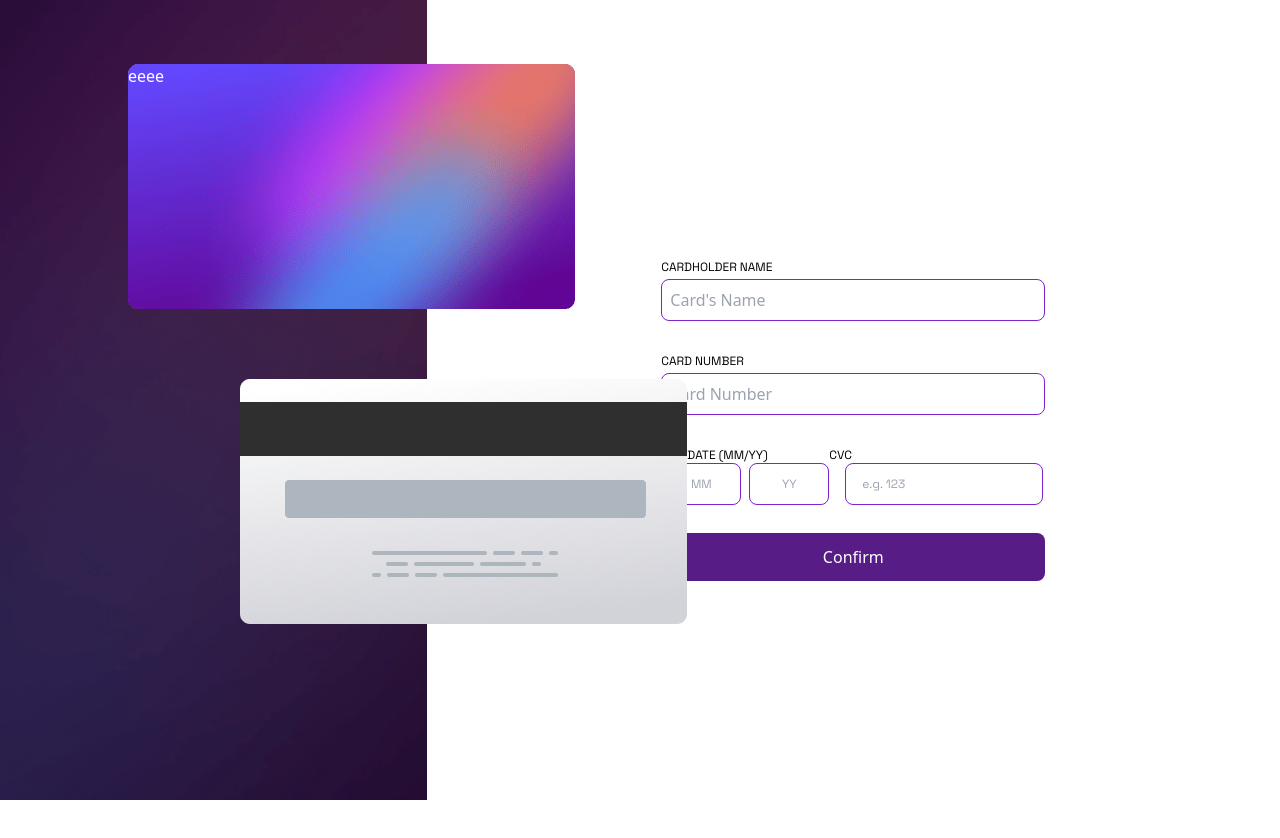
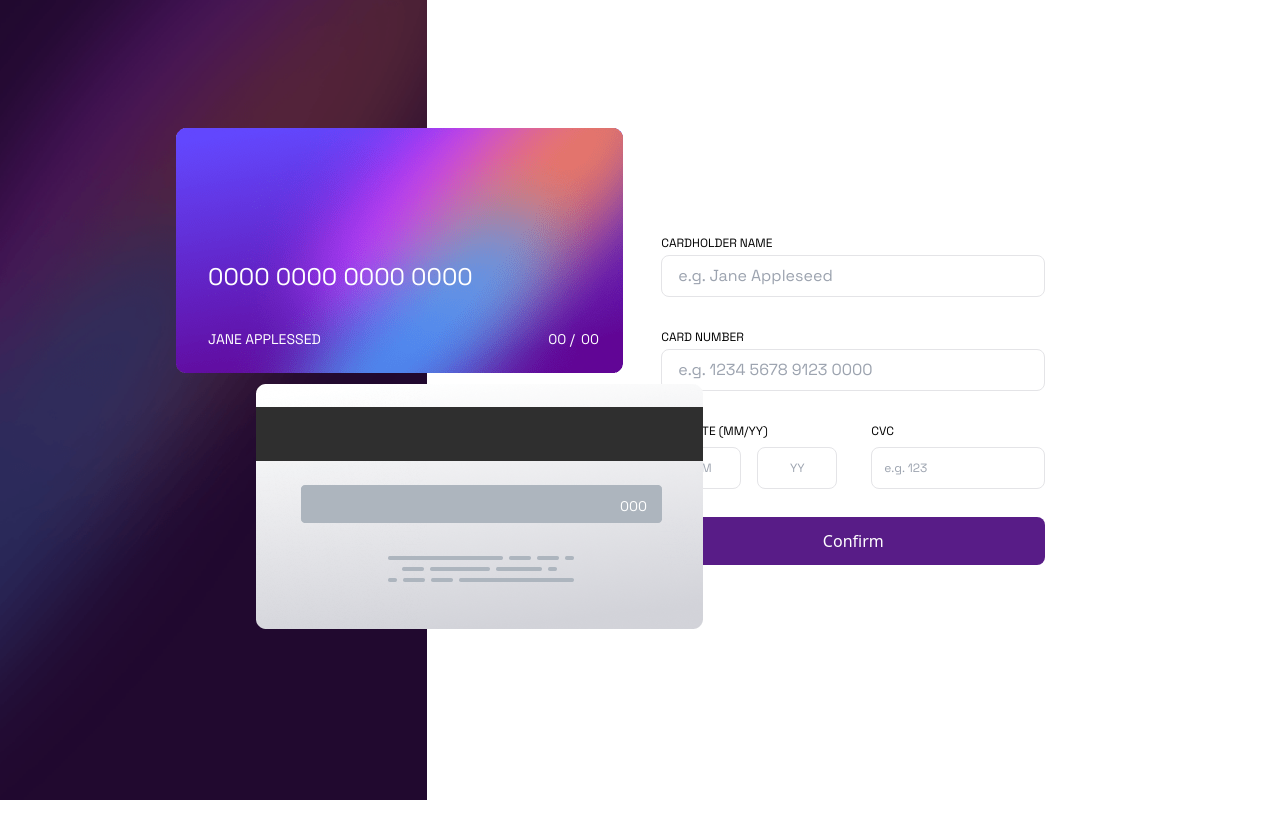
Before and after one commit to MiikePine/CreditCard, a React (Vite) app: page / in a window 1280 px wide. After the commit the page ends 800 px from the top, so only its background shows below. Built offline with nearby package versions, Linux system fonts and the light colour scheme.

Commit message:
almost finished

```diff
--- a/package.json
+++ b/package.json
@@ -14,6 +14,7 @@
     "react": "^18.2.0",
     "react-dom": "^18.2.0",
     "react-hook-form": "^7.44.3",
+    "react-router-dom": "^6.13.0",
     "yup": "^1.2.0"
   },
   "devDependencies": {
--- a/src/App.jsx
+++ b/src/App.jsx
@@ -5,11 +5,13 @@ import { useForm } from 'react-hook-form';
 import { yupResolver } from '@hookform/resolvers/yup';
 import * as Yup from 'yup';
 import CardFront from './components/CardFront';
-import  { useState } from 'react';
+import Ty from './Ty';
+import { useState } from 'react';
 
 
-const App = () => {
-  const [cardHolderName, setCardHolderName] = useState('');
+
+
+
 
 
   const validationSchema = Yup.object().shape({
@@ -17,9 +19,7 @@ const App = () => {
 
 
 
-
-
-    cardHolder: Yup.string()
+    cardHolderName: Yup.string()
     .label('Name on card')
     .required("Holder's Card Name is required"),
 
@@ -37,12 +37,12 @@ const App = () => {
     cvc: Yup.string()
       .label('CVC')
       .matches(/^\d+$/, {
-        message: 'CVC must contain only numbers',
+        message: "Can't be blank",
         excludeEmptyString: true,
       })
       .min(3)
       .max(4)
-      .required("CVC number is required"),
+      .required("Can't be blank"),
 
 
 
@@ -50,68 +50,100 @@ const App = () => {
       .label('Expiry month')
       .min(2)
       .max(2)
-      .required("Can't be blank"),
+      .required("Can't be blaeeeeeeenk"),
 
 
 
 
     expiryYear: Yup.string()
       .label('Expiry year')
-      .min(4)
-      .max(4)
+      .min(2)
+      .max(2)
       .required("Can't be blank"),
   });
 
-  const { handleSubmit, register, formState: { errors } } = useForm({
+
+  const App = () => {
+
+    const [showTy, setShowTy] = useState(false);
+
+
+const handleClick = () => {
+  setShowTy(true);
+};
+
+  const { handleSubmit, watch, register, formState: { errors } } = useForm({
     resolver: yupResolver(validationSchema),
   });
 
-  const onSubmit = (data) => {
-    console.log(data);
+  const cardHolderName = watch('cardHolderName', 'JANE APPLESSED');
+  const cardNumber = watch('cardNumber', '0000 0000 0000 0000');
+  const expiryMonth = watch('expiryMonth', '00');
+  const expiryYear = watch('expiryYear', '00');
+  const cvc = watch('cvc', '000');
+
+
+
+  const onSubmitHandler = (data) => {
+    console.log({ data });
+    handleClick();
   };
 
+
+
+  if (showTy) {
+    return <Ty cvc={cvc} cardHolderName={cardHolderName} cardNumber={cardNumber} expiryMonth={expiryMonth}  expiryYear={expiryYear} />;
+  }
+
   return (
-    <div className="flex w-screen">
-      <section className="w-1/3 relative">
-        <div className="h-screen">
-          <img src="./src/images/bgM.png" alt="React Image" className="object-cover h-full w-full" />
-        </div>
-        <div className="fixed">
-          <CardBack />
+    <div className=" md:flex md:w-screen">
+      <section className=" md:w-1/3 md:relative">
+
+
+        <div className=" md:h-screen">
+          <img src="./src/images/bgD.png" alt="React Image" className="hidden md:block object-cover absolute h-full w-full" />
         </div>
 
-        <div className="sticky mt-10">
-          <CardFront className="text-white" cardHolderName={cardHolderName}/>
+        <div className="w-full">
+          <img src="./src/images/bgM.png" alt="React Image" className="block md:hidden object-cover h-full w-full" />
+        </div>
+
+
+        <div className="fixed">
+          <CardBack className="text-white" cvc={cvc}/>
+        </div>
+
+        <div className="fixed">
+          <CardFront className="text-white" cardHolderName={cardHolderName} cardNumber={cardNumber} expiryMonth={expiryMonth}  expiryYear={expiryYear}/>
         </div>
 
       </section>
 
 
 {/* FORM */}
-      <section className="w-2/3 flex items-center justify-center">
+      <section className="mx-10 md:mx-0 md:w-2/3 flex mt-10 md:mt-0 items-center justify-center">
         <div className="w-96">
 
 
-          <form onSubmit={handleSubmit(onSubmit)}>
+          <form onSubmit={handleSubmit(onSubmitHandler)}>
             <p className="mb-1 text-xs font-space-grotesk">CARDHOLDER NAME</p>
             <input
-              className="border border-purple-700 rounded-lg p-2 mb-4 w-full outline-purple-800"
-              placeholder="Card's Name"
+              className="border border-zinc-200 text-zinc-100 font-space-grotesk rounded-lg pl-4 p-2 mb-4 w-full outline-purple-800"
+              placeholder="e.g. Jane Appleseed"
               name="cardHolderName"
-              onChange={(e) => setCardHolderName(e.target.value)}
-              {...register('cardHolder', { required: true })}/>
-               {errors.cardHolder && (
-              <span className="text-xs text-red text-red-600 flex font-space-grotesk">{errors.cardHolder.message}</span>
+              {...register('cardHolderName', { required: true })}/>
+               {errors.cardHolderName && (
+              <span className="text-xs text-red text-red-600 flex font-space-grotesk">{errors.cardHolderName.message}</span>
             )}
 
 
 
               <p className="mt-4 mb-1 text-xs font-space-grotesk">CARD NUMBER</p>
             <input
-              className="border border-purple-700  rounded-lg p-2 mb-4 w-full outline-purple-800"
-              placeholder='Card Number'
+              className="border border-zinc-200 text-zinc-100 font-space-grotesk  rounded-lg pl-4  p-2 mb-4 w-full outline-purple-800"
+              placeholder='e.g. 1234 5678 9123 0000'
               name="cardNumber"
-              {...register('cardNumber')}
+              {...register('cardNumber', { required: true })}
             />
             {errors.cardNumber && (
               <span className="text-xs text-red text-red-600 flex font-space-grotesk">{errors.cardNumber.message}</span>
@@ -121,14 +153,14 @@ const App = () => {
 
 
 
-            <div className="mt-4 mb-1 flex text-xs font-space-grotesk">
+            <div className="mt-4 mb-1 flex text-xs font-space-grotesk justify-between">
               <div>
-                <p>EXP. DATE (MM/YY)</p>
+                <p className='mb-2'>EXP. DATE (MM/YY)</p>
                 <input
-                  className="border border-purple-700  rounded-lg p-3 mb-4 w-20 text-center mr-2 outline-purple-800"
+                  className="border border-zinc-200 font-space-grotesk rounded-lg p-3 mb-4 w-16 md:w-20 text-center mr-4 outline-purple-800"
                   placeholder="MM"
                   name="expiryMonth"
-                  {...register('MM')}
+                  {...register('expiryMonth', { required: true })}
                 />
                 {errors.cvc && (
               <span className="text-xs text-red text-red-600 flex font-space-grotesk">{errors.expiryMonth.message}</span>
@@ -138,12 +170,12 @@ const App = () => {
 
 
                 <input
-                  className="border border-purple-700 rounded-lg p-3 mb-4 w-20 text-center outline-purple-800"
+                  className="border border-zinc-200  rounded-lg p-3 mb-4 w-16 md:w-20 text-center outline-purple-800"
                   placeholder="YY"
                   name="expiryYear"
-                  {...register('YY')}
+                  {...register('expiryYear', { required: true })}
                 />
-                {errors.cvc && (
+                {errors.expiryYear && (
               <span className="text-xs text-red-600 flex font-space-grotesk">{errors.expiryYear.message}</span>
             )}
 
@@ -152,12 +184,12 @@ const App = () => {
               </div>
 
               <div>
-                <p>CVC</p>
+                <p className='mb-2'>CVC</p>
                 <input
-                  className="border border-purple-700 ml-4 rounded-lg p-3 px-4 mb-2 w-full text-start outline-purple-800"
+                  className="border border-zinc-200  text- rounded-lg p-3  mb-2 w-32 md:w-full text-start outline-purple-800"
                   placeholder="e.g. 123"
                   name="cvc"
-                  {...register('CVC')}
+                  {...register('cvc', { required: true })}
                 />
                 {errors.cvc && (
               <span className="text-xs text-red text-red-600 flex font-space-grotesk">{errors.cvc.message}</span>
@@ -166,7 +198,7 @@ const App = () => {
               </div>
             </div>
 
-            <button type="submit" className="rounded-lg bg-purple-900 text-center text-white w-full p-3 mt-2">
+            <button type="submit" className="rounded-lg bg-purple-900 text-center text-white w-full p-3 mt-2" >
               Confirm
             </button>
           </form>
--- /dev/null
+++ b/src/Ty.jsx
@@ -0,0 +1,49 @@
+
+import CardBack from "./components/CardBack"
+import CardFront from "./components/CardFront"
+
+function Ty ({cvc, cardHolderName, cardNumber, expiryMonth, expiryYear}) {
+    return (
+        <div className="flex w-screen">
+            <section className="w-1/3 relative">
+                <div className="h-screen">
+                    <img src="./src/images/bgM.png" alt="React Image" className="object-cover h-full w-full" />
+                </div>
+                <div className="sticky">
+                    <CardBack className="text-white" cvc={cvc} />
+                </div>
+
+                <div className="sticky mt-10">
+                    <CardFront
+                        cardHolderName={cardHolderName}
+                        cardNumber={cardNumber}
+                        expiryMonth={expiryMonth}
+                        expiryYear={expiryYear}
+                    />
+                </div>
+            </section>
+
+            <section className="w-2/3 flex items-center justify-center border">
+                <div className="w-96 items-center justify-center">
+                    <div className="grid justify-center">
+                        <svg width="80" height="80" fill="none" xmlns="http://www.w3.org/2000/svg">
+                            <circle cx="40" cy="40" r="40" fill="url(#a)"/>
+                            <path d="M28 39.92 36.08 48l16-16" stroke="#fff" stroke-width="3"/>
+                            <defs>
+                                <linearGradient id="a" x1="-23.014" y1="11.507" x2="0" y2="91.507" gradientUnits="userSpaceOnUse">
+                                    <stop stop-color="#6348FE"/>
+                                    <stop offset="1" stop-color="#610595"/>
+                                </linearGradient>
+                            </defs>
+                        </svg>
+                    </div>
+                    <h1 className="text-2xl grid justify-center my-8">THANK YOU!</h1>
+                    <p className="text-zinc-500 grid justify-center mb-10">We've added your card details</p>
+                    <button className="rounded-lg bg-purple-900 text-center text-white w-full p-3 mt-2">Continue</button>
+                </div>
+            </section>
+        </div>
+    )
+}
+
+export default Ty
--- a/src/components/CardBack.jsx
+++ b/src/components/CardBack.jsx
@@ -1,9 +1,12 @@
-function CardBack () {
+
+
+function CardBack ({cvc}) {
     return (
 
-      <div className="fixed bottom-44 left-60">
-      <img src="./src/images/visa.png" alt="React Image" className="object-cover " />
-    </div>
+      <div className="fixed grid [grid-template-areas:'stack']  bottom-10 md:bottom-40 top-6 md:top-96 left-10 md:left-64">
+          <img src="./src/images/visa.png" alt="React Image" className="object-cover " />
+          <p className="text-white absolute right-14 top-28 font-space-grotesk text-sm">{cvc}</p>
+      </div>
     )
 }
 
--- a/src/components/CardFront.jsx
+++ b/src/components/CardFront.jsx
@@ -1,11 +1,16 @@
+import Ty from "../Ty"
+
+function CardFront ({cardHolderName, cardNumber, expiryMonth, expiryYear}) {
+    return (
+
+        <div className="fixed grid [grid-template-areas:'stack'] top-32 left-2 md:left-44">
+                <img src="./src/images/visaF.png" alt="React Image" className="object-cover " />
+                <p className="text-white absolute bottom-6 ml-8 font-space-grotesk text-sm">{cardHolderName}</p>
+                <p className="text-white absolute bottom-20 ml-8 font-space-grotesk text-2xl">{cardNumber}</p>
+                <p className="text-white absolute bottom-6 right-12 font-space-grotesk text-sm">{expiryMonth} / </p>
+                <p className="text-white absolute bottom-6 right-6 font-space-grotesk text-sm"> {expiryYear}</p>
 
 
-function CardFront ({}) {
-    return (
-
-        <div className="fixed grid [grid-template-areas:'stack'] top-16 left-32">
-                <img src="./src/images/visaF.png" alt="React Image" className="object-cover " />
-                <p className="text-white absolute">eeee</p>
         </div>
     )
 }
```
Also changed, not shown: 1 other file (tests, documents, lock files or other folders).
